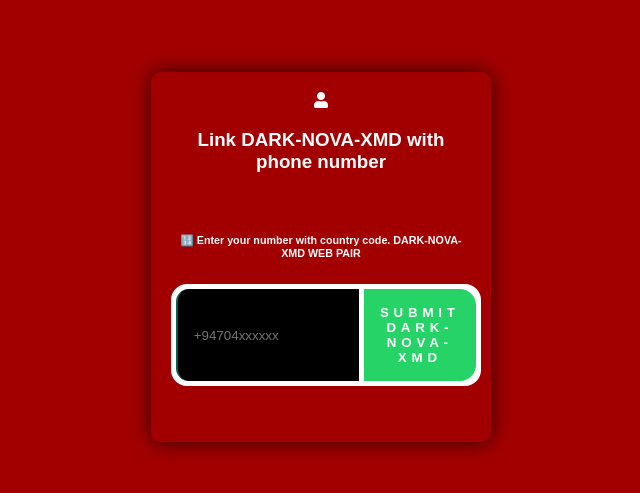
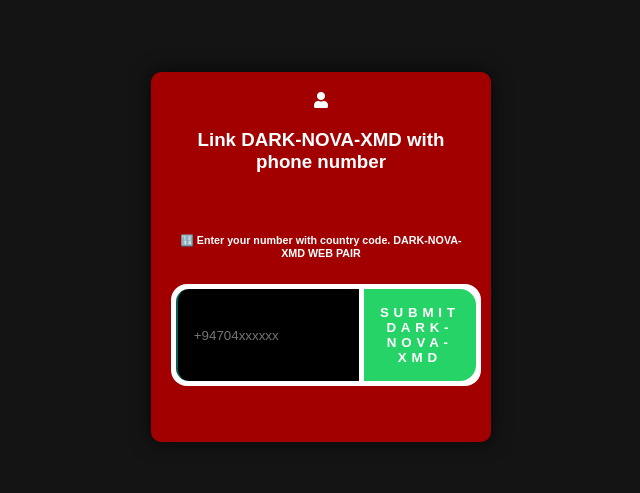
Before and after one commit to dula9x/DARK-NOVA-XMD-V1-WEB-PAIR, a website: page pair.html in a window 1280 px wide. Shown: the part 143-636 px from the top of the page, without its empty margins (319-959 px from the left). Drawn offline with nearby package versions, Linux system fonts and the light colour scheme.

Commit message:
Update pair.html

```diff
--- a/pair.html
+++ b/pair.html
@@ -12,7 +12,7 @@
       align-items: center;
       height: 100vh;
       margin: 0;
-      background-color: #a20000; /* Update background color */;
+      background-color: #141414;
       background-repeat: no-repeat;
       background-position: center;
       background-size: cover;
```
